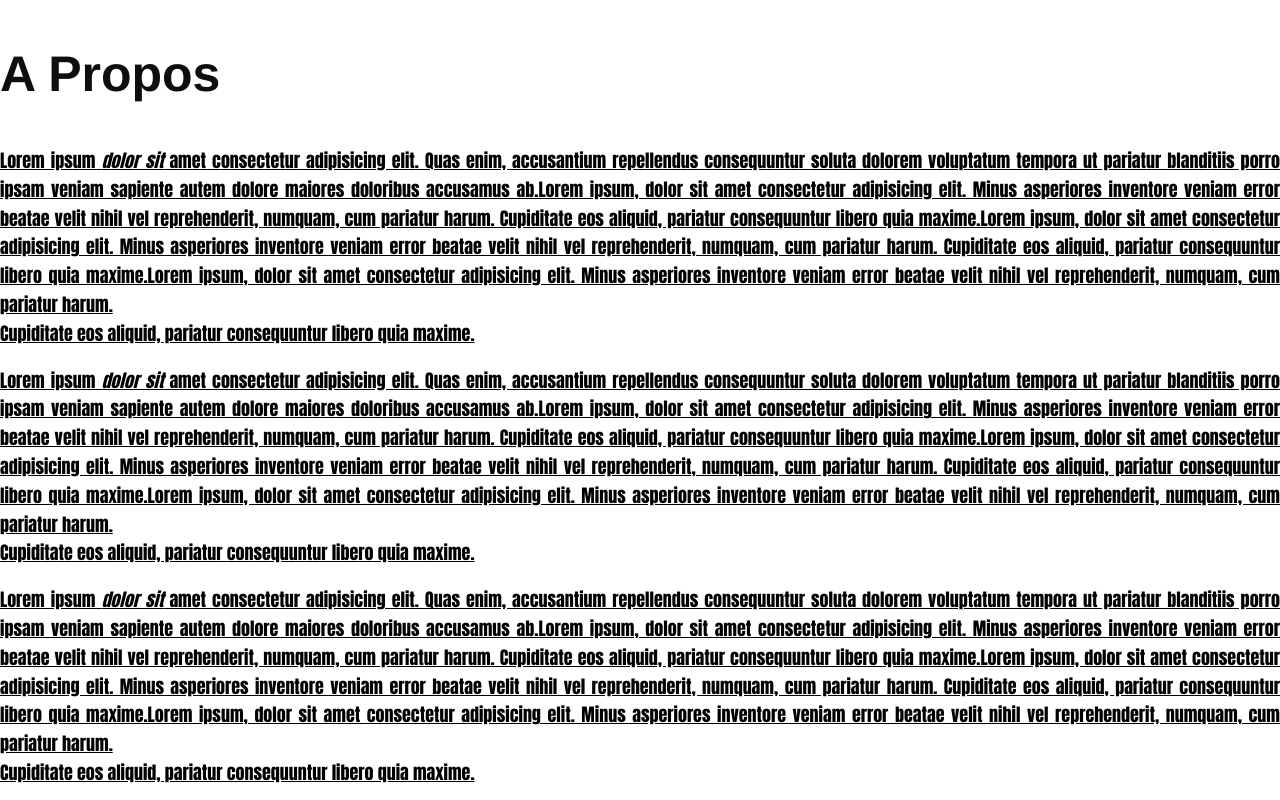
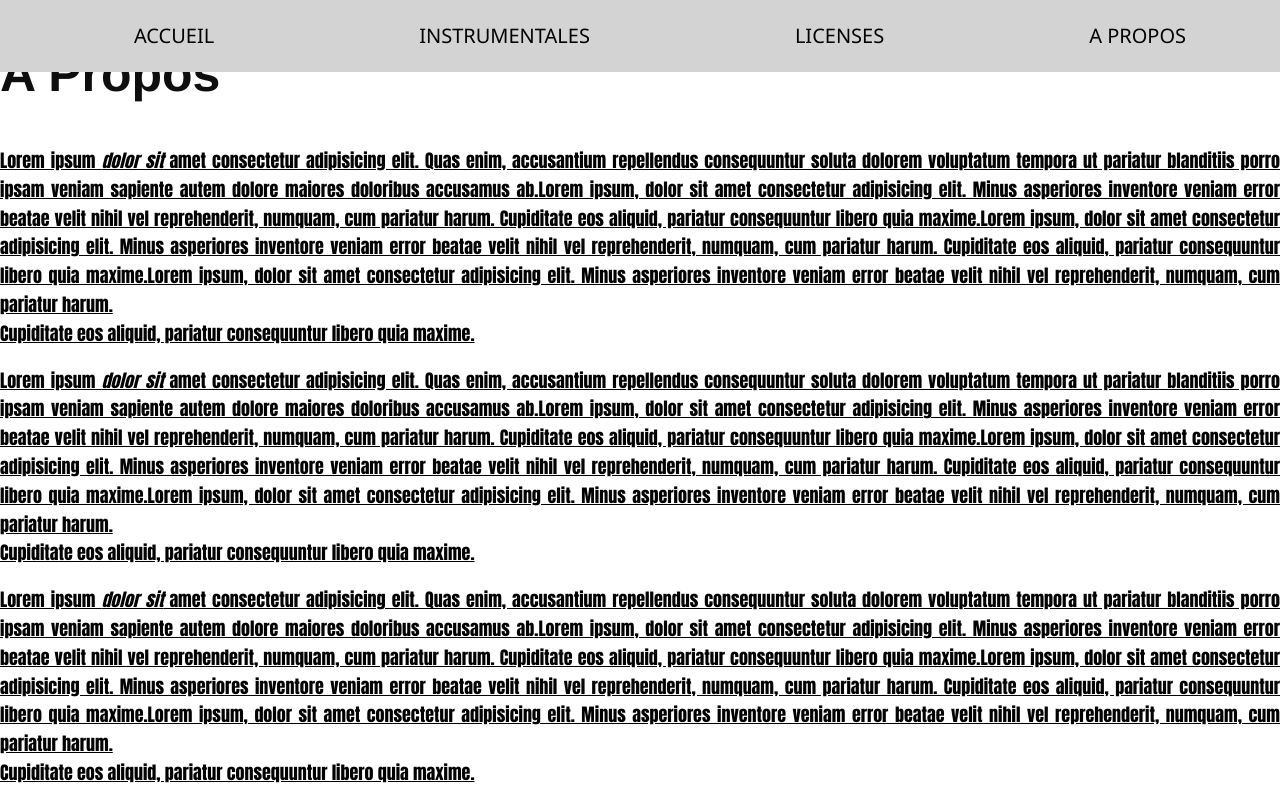
Before and after one commit to Sadmo26/sadbeats, a plain HTML site: page APropos.html in a window 1280 px wide. Shown: the top 800 px of the page. Drawn offline with Linux system fonts and the light colour scheme.

Commit message:
reorganisation menu

```diff
--- a/APropos.html
+++ b/APropos.html
@@ -8,6 +8,12 @@
 </head>
 
 <body>
+    <nav class="menu">
+        <a href="Index.html" title="index">ACCUEIL</a>
+        <a href="beats.html" title="Instrumentales">INSTRUMENTALES</a>
+        <a href="Prods.html" title="Licences">LICENSES</a>
+        <a href="APropos.html" title="A Propos">A PROPOS</a>
+    </nav>
     <h1>A Propos</h1>
     <p>
         Lorem ipsum <em>dolor sit</em> amet consectetur adipisicing elit. Quas enim, accusantium repellendus
```
Also changed, not shown: Prods.html (+6 -0 lines), beats.html (+6 -0 lines).
